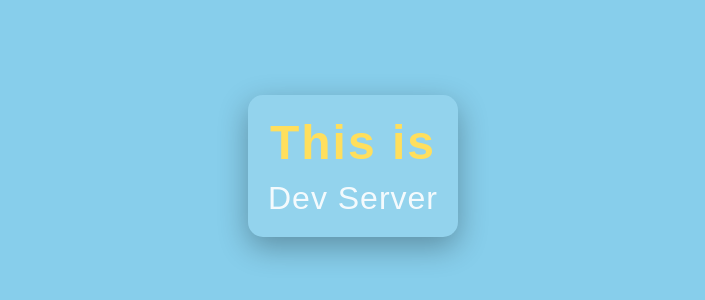
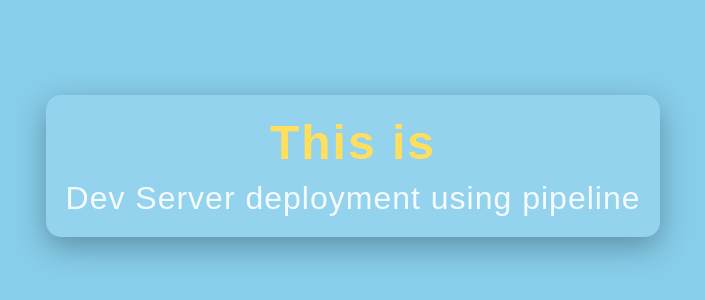
Before and after one commit to dhavalsavai/jenkins, a React (Create React App) app: page / in a window 1280 px wide. Shown: the part 234-534 px from the top of the page, without its empty margins (287-992 px from the left). Built offline with nearby package versions, Linux system fonts and the light colour scheme.

Commit message:
updated code content

```diff
--- a/src/App.js
+++ b/src/App.js
@@ -6,7 +6,7 @@ function App() {
         <div className="App">
             <div className="message-box">
                 <h1 className="title">This is</h1>
-                <p className="subtitle">Dev Server</p>
+                <p className="subtitle">Dev Server deployment using pipeline</p>
             </div>
         </div>
     );
```
